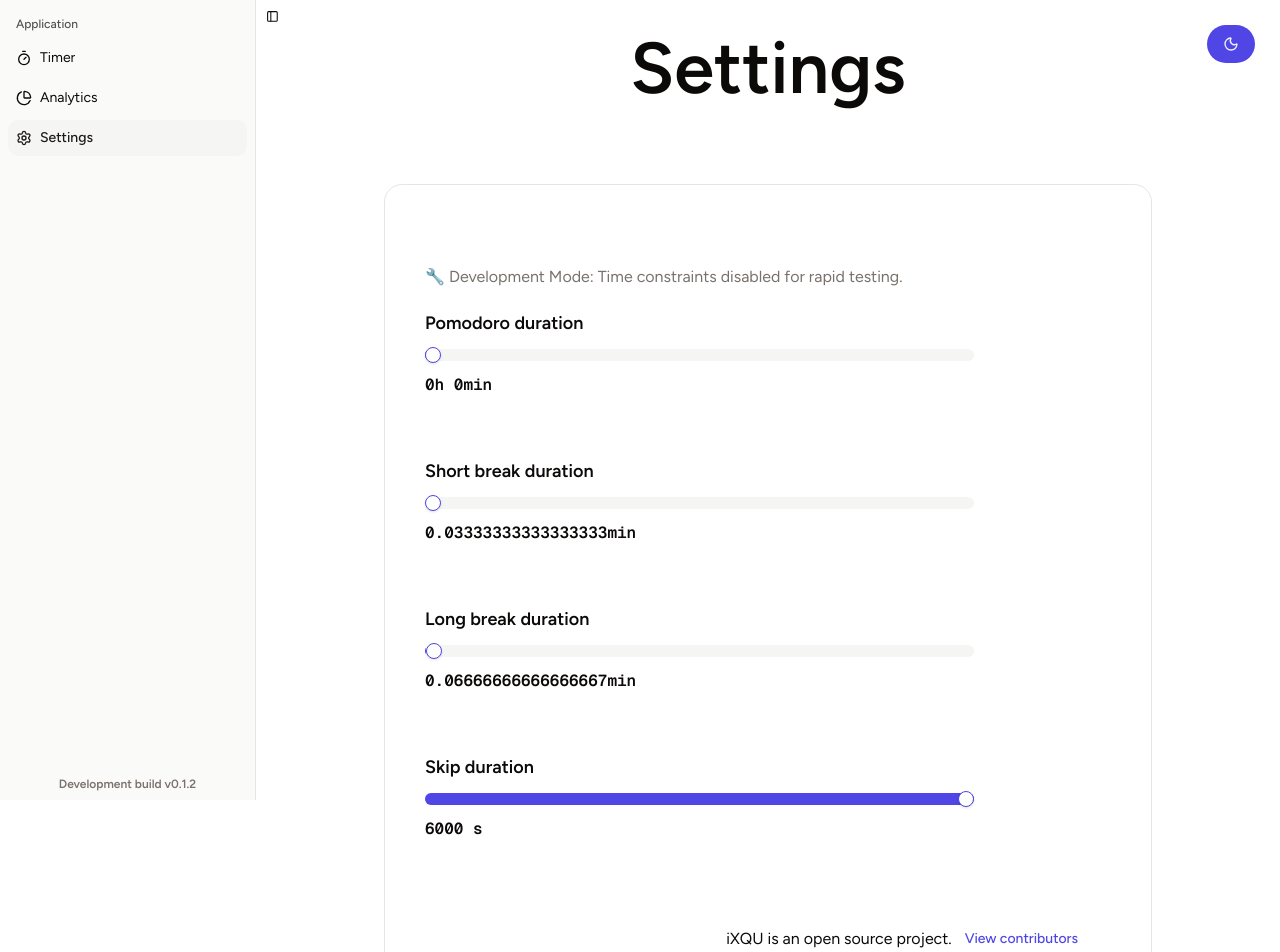
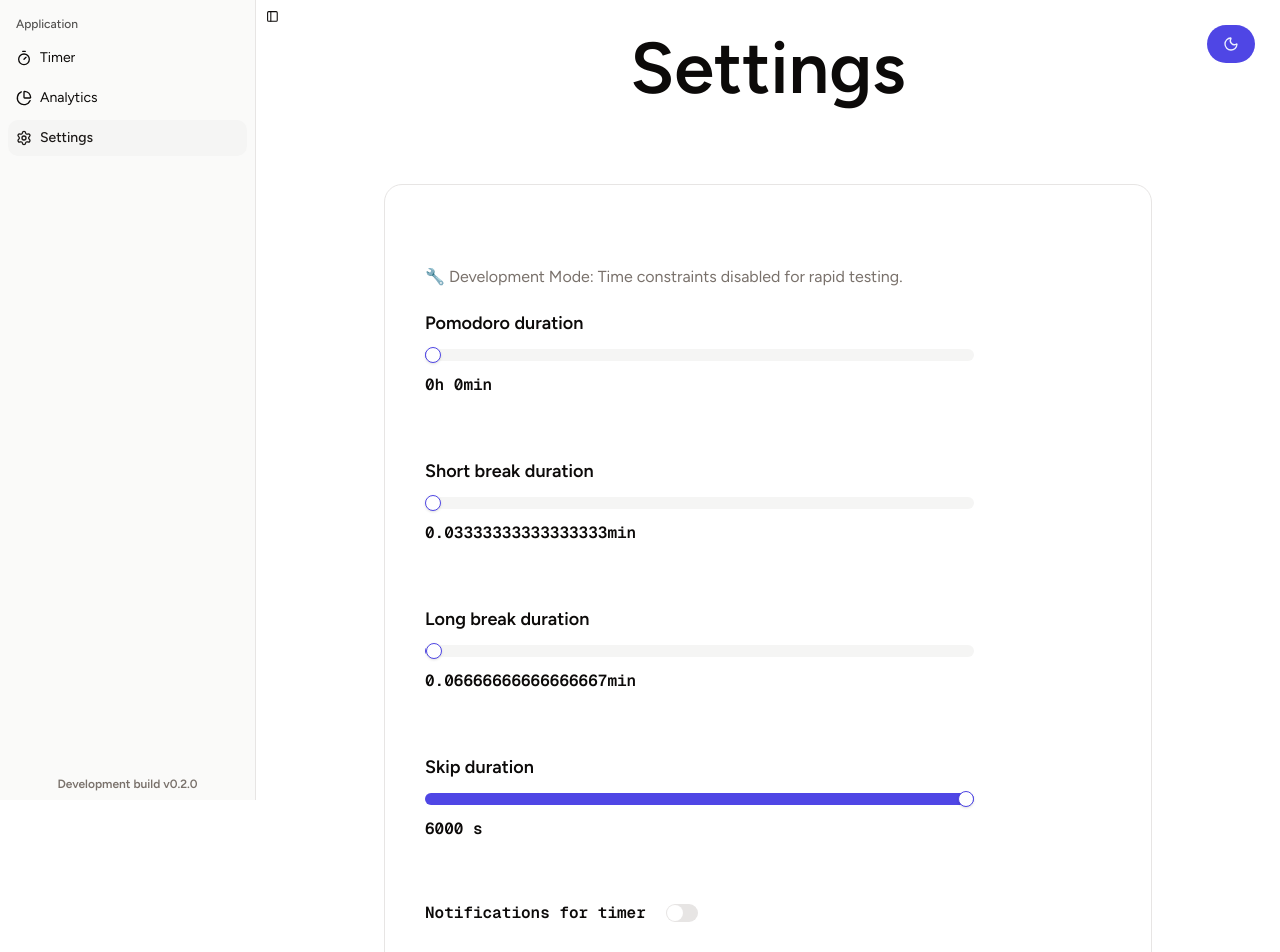
Before and after one commit to proivan1711/iXQU, a Next.js app: page /settings in a window 1280 px wide. Shown: the top 952 px of the page. Built offline with nearby package versions, Linux system fonts and the light colour scheme; some icons are missing.

Commit message:
Added notifications toggle in settings

```diff
--- a/package.json
+++ b/package.json
@@ -1,6 +1,6 @@
 {
   "name": "ixqu",
-  "version": "0.1.2",
+  "version": "0.2.0",
   "private": true,
   "scripts": {
     "dev": "next dev",
--- /dev/null
+++ b/src/components/ui/switch.tsx
@@ -0,0 +1,33 @@
+"use client"
+
+import * as React from "react"
+import { Switch as SwitchPrimitive } from "radix-ui"
+
+import { cn } from "@/lib/utils"
+
+function Switch({
+  className,
+  size = "default",
+  ...props
+}: React.ComponentProps<typeof SwitchPrimitive.Root> & {
+  size?: "sm" | "default"
+}) {
+  return (
+    <SwitchPrimitive.Root
+      data-slot="switch"
+      data-size={size}
+      className={cn(
+        "data-checked:bg-primary data-unchecked:bg-input focus-visible:border-ring focus-visible:ring-ring/50 aria-invalid:ring-destructive/20 dark:aria-invalid:ring-destructive/40 aria-invalid:border-destructive dark:aria-invalid:border-destructive/50 dark:data-unchecked:bg-input/80 shrink-0 rounded-full border border-transparent focus-visible:ring-[3px] aria-invalid:ring-[3px] data-[size=default]:h-[18.4px] data-[size=default]:w-[32px] data-[size=sm]:h-[14px] data-[size=sm]:w-[24px] peer group/switch relative inline-flex items-center transition-all outline-none after:absolute after:-inset-x-3 after:-inset-y-2 data-disabled:cursor-not-allowed data-disabled:opacity-50",
+        className
+      )}
+      {...props}
+    >
+      <SwitchPrimitive.Thumb
+        data-slot="switch-thumb"
+        className="bg-background dark:data-unchecked:bg-foreground dark:data-checked:bg-primary-foreground rounded-full group-data-[size=default]/switch:size-4 group-data-[size=sm]/switch:size-3 group-data-[size=default]/switch:data-checked:translate-x-[calc(100%-2px)] group-data-[size=sm]/switch:data-checked:translate-x-[calc(100%-2px)] group-data-[size=default]/switch:data-unchecked:translate-x-0 group-data-[size=sm]/switch:data-unchecked:translate-x-0 pointer-events-none block ring-0 transition-transform"
+      />
+    </SwitchPrimitive.Root>
+  )
+}
+
+export { Switch }
--- a/src/features/settings/components/SettingsForm.tsx
+++ b/src/features/settings/components/SettingsForm.tsx
@@ -3,6 +3,7 @@ import Link from "next/link";
 import { Button } from "@/components/ui/button";
 import {
   LongBreakDurationField,
+  NotificationField,
   PomodoroDurationField,
   ShortBreakDurationField,
   SkipDurationField,
@@ -21,6 +22,7 @@ export default function SettingsForm() {
         <ShortBreakDurationField />
         <LongBreakDurationField />
         <SkipDurationField />
+        <NotificationField />
       </div>
       <div className="flex w-full justify-between items-center">
         <Link href="https://github.com/proivan1711/ixqu">
--- a/src/features/settings/components/SettingsFormFields.tsx
+++ b/src/features/settings/components/SettingsFormFields.tsx
@@ -2,7 +2,9 @@
 
 import { useEffect, useRef, useState } from "react";
 import { Slider } from "@/components/ui/slider";
+import { Switch } from "@/components/ui/switch";
 import { useSettings } from "@/features/settings/context/SettingsContext";
+import useNotifications from "@/features/settings/hooks/useNotifications";
 import {
   MAX_LONG_BREAK_DURATION,
   MAX_POMODORO_DURATION,
@@ -215,3 +217,32 @@ export function SkipDurationField() {
     </div>
   );
 }
+
+export function NotificationField() {
+  const {
+    getNotificationPermission,
+    allowedNotifications,
+    removeNotificationPermission,
+  } = useNotifications();
+
+  return (
+    <div className="flex items-center gap-5">
+      <label
+        htmlFor="notification-switch"
+        className="text-md font-semibold font-mono"
+      >
+        Notifications for timer
+      </label>
+      <Switch
+        checked={allowedNotifications}
+        onCheckedChange={(isChecked) => {
+          console.log(isChecked);
+          isChecked
+            ? getNotificationPermission()
+            : removeNotificationPermission();
+        }}
+        id="notification-switch"
+      />
+    </div>
+  );
+}
--- /dev/null
+++ b/src/features/settings/hooks/useNotifications.ts
@@ -0,0 +1,64 @@
+"use client";
+
+import { useState } from "react";
+import { toast } from "sonner";
+import { useSettings } from "@/features/settings/context/SettingsContext";
+import { setSetting } from "@/features/settings/services/settings";
+
+const NOTIFICATION_TOAST_ID = "notification-switcher";
+
+export default function useNotifications() {
+  const { allowedNotifications: allowedNotificationsRaw } = useSettings();
+
+  const [allowedNotifications, setAllowedNotifications] = useState<boolean>(
+    allowedNotificationsRaw ?? false,
+  );
+
+  function getNotificationPermission() {
+    toast.promise(
+      async () => {
+        const res = await Notification.requestPermission();
+        if (res === "denied" || res === "default") {
+          setSetting({
+            settingsKey: "allowedNotifications",
+            value: false,
+          });
+          setAllowedNotifications(false);
+          await Promise.reject("Notification denied");
+        } else {
+          setSetting({
+            settingsKey: "allowedNotifications",
+            value: true,
+          });
+          setAllowedNotifications(true);
+          await Promise.resolve();
+        }
+      },
+      {
+        success: "Notifications enabled",
+        error: "Notification permission denied",
+        loading: "Requesting notification permission",
+        duration: 1000 * 3,
+        id: NOTIFICATION_TOAST_ID,
+      },
+    );
+  }
+
+  function removeNotificationPermission() {
+    if (Notification.permission !== "granted") return;
+    setSetting({
+      settingsKey: "allowedNotifications",
+      value: false,
+    });
+    setAllowedNotifications(false);
+    toast.info("Notifications disabled", {
+      id: NOTIFICATION_TOAST_ID,
+      duration: 2 * 1000,
+    });
+  }
+  return {
+    allowedNotifications,
+    getNotificationPermission,
+    removeNotificationPermission,
+  };
+}
```
